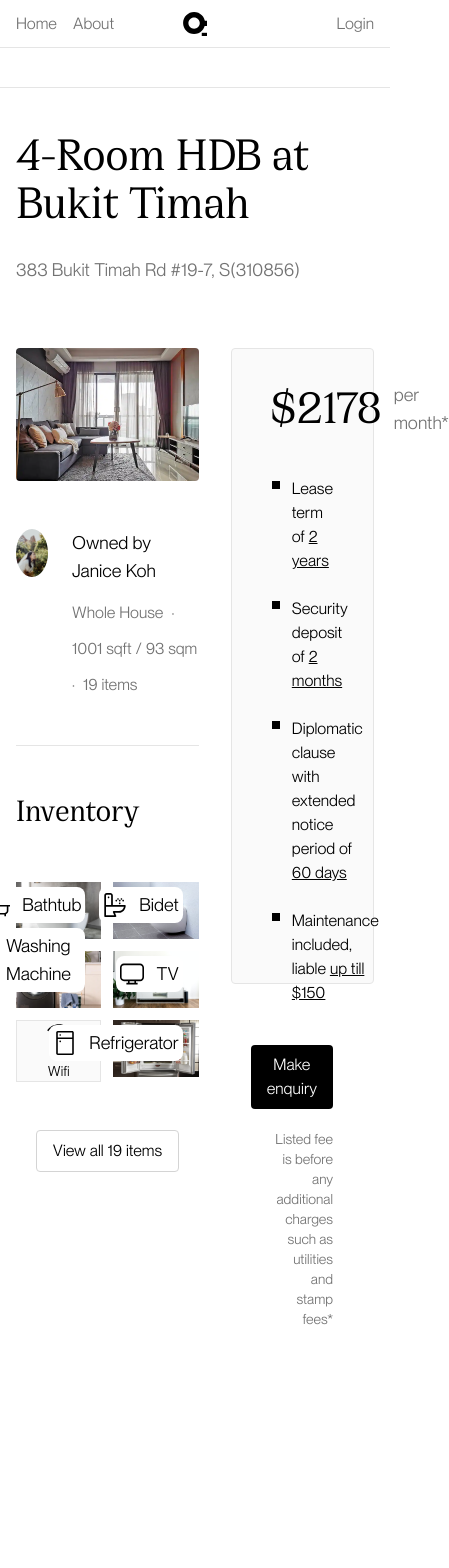
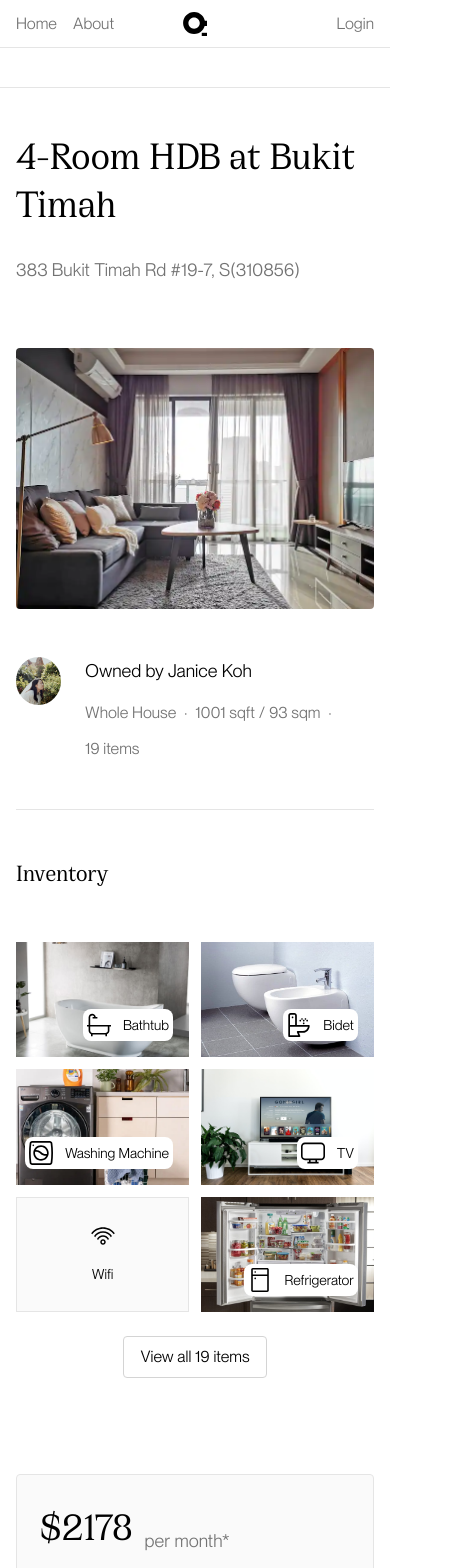
Before and after one commit to vxncetxn/rently-web-case, a Nuxt app: page /property/1016153 in a window 390 px wide. Shown: the top 1568 px of the page, 449 px wide, since content can reach past the window. Built offline with nearby package versions, Linux system fonts and the light colour scheme; what tailwindcss-capsize would draw is missing.

Commit message:
Made Property page responsive

```diff
--- a/app.vue
+++ b/app.vue
@@ -4,6 +4,6 @@
   <Spritesheet />
   <Navbar />
   <NuxtPage />
-  <div class="h-[480px]"></div>
+  <!-- <div class="h-[480px]"></div> -->
   <div id="portal"></div>
 </template>
--- a/components/HeaderOne.vue
+++ b/components/HeaderOne.vue
@@ -1,3 +1,5 @@
 <template>
-  <h1 class="font-serif text-black text-48 capsize"><slot></slot></h1>
+  <h1 class="font-serif text-black text-40 lg:text-48 capsize">
+    <slot></slot>
+  </h1>
 </template>
--- a/components/HeaderTwo.vue
+++ b/components/HeaderTwo.vue
@@ -1,3 +1,5 @@
 <template>
-  <h1 class="font-serif text-black text-32 capsize"><slot></slot></h1>
+  <h1 class="font-serif text-black text-24 lg:text-32 capsize">
+    <slot></slot>
+  </h1>
 </template>
--- a/components/InventoryItemImgCard.vue
+++ b/components/InventoryItemImgCard.vue
@@ -15,7 +15,7 @@ defineProps({
       :alt="name"
     />
     <div
-      class="absolute flex items-center p-4 font-sans bg-white gap-x-12 bottom-16 right-16 text-18 capsize rounded-8"
+      class="absolute flex items-center p-4 font-sans bg-white gap-x-12 bottom-16 right-16 text-14 sm:text-16 lg:text-18 capsize rounded-8"
     >
       <svg class="w-24 h-24">
         <use :href="`#${name.replace(/ /g, '-').toLowerCase()}-icon`" />
--- a/components/InventoryView.vue
+++ b/components/InventoryView.vue
@@ -45,6 +45,7 @@ const closeHandler = () => (isOpen.value = false);
 </script>
 
 <template>
+  <div class="flex flex-col gap-y-24">
     <div class="grid grid-cols-2 gap-12">
       <div v-for="item in sortedInventory.slice(0, 6)" :key="item.name">
         <InventoryItemImgCard
@@ -59,6 +60,7 @@ const closeHandler = () => (isOpen.value = false);
       <SecondaryButton @click="openHandler"
         >View all {{ inventory.length }} items</SecondaryButton
       >
+    </div>
   </div>
   <Modal :isOpen="isOpen" :close-handler="closeHandler" title="Inventory">
     <div class="flex flex-col gap-y-48">
--- a/pages/property/[id].vue
+++ b/pages/property/[id].vue
@@ -26,8 +26,8 @@ const fullAddress = computed(() => {
   <div class="flex flex-col px-16 py-48 gap-y-24 sm:px-40 lg:px-64">
     <HeaderOne>{{ title }}</HeaderOne>
     <Text size="lg" color="grey">{{ fullAddress }}</Text>
-    <div class="flex mt-40 gap-x-32">
-      <div class="flex flex-col w-3/5 gap-y-48">
+    <div class="flex flex-col mt-40 lg:flex-row gap-x-32">
+      <div class="flex flex-col w-full lg:w-3/5 gap-y-48">
         <img
           class="object-cover w-full rounded-4"
           :src="`/mock-images/${property.image}.webp`"
@@ -65,10 +65,10 @@ const fullAddress = computed(() => {
         <InventoryView :inventory="property.items" />
       </div>
       <div
-        class="flex flex-col gap-y-40 sticky top-[calc(var(--bars-h-lg)+32px)] w-2/5 bg-neutral-50 h-[calc(100vh-var(--bars-h-lg)-64px)] rounded-4 border border-neutral-200 px-40 py-32"
+        class="flex flex-col gap-y-40 mt-96 lg:mt-0 sticky top-[calc(var(--bars-h-lg)+32px)] w-full lg:w-2/5 bg-neutral-50 h-[calc(100vh-var(--bars-h-lg)-64px)] rounded-4 border border-neutral-200 px-24 sm:px-32 lg:px-40 py-32"
       >
         <div class="flex items-end gap-x-12">
-          <p class="font-serif text-48 capsize">$2178</p>
+          <p class="font-serif text-40 lg:text-48 capsize">$2178</p>
           <Text size="lg" color="grey">per month*</Text>
         </div>
         <ul class="flex flex-col gap-y-24">
@@ -84,7 +84,7 @@ const fullAddress = computed(() => {
           >
           <BulletListItem
             ><Text
-              >Diplomatic clause with extended notice period of
+              >Diplomatic clause with notice period of
               <span class="underline">60 days</span></Text
             ></BulletListItem
           >
```
Lines whose indentation alone changed are shown as unchanged.
